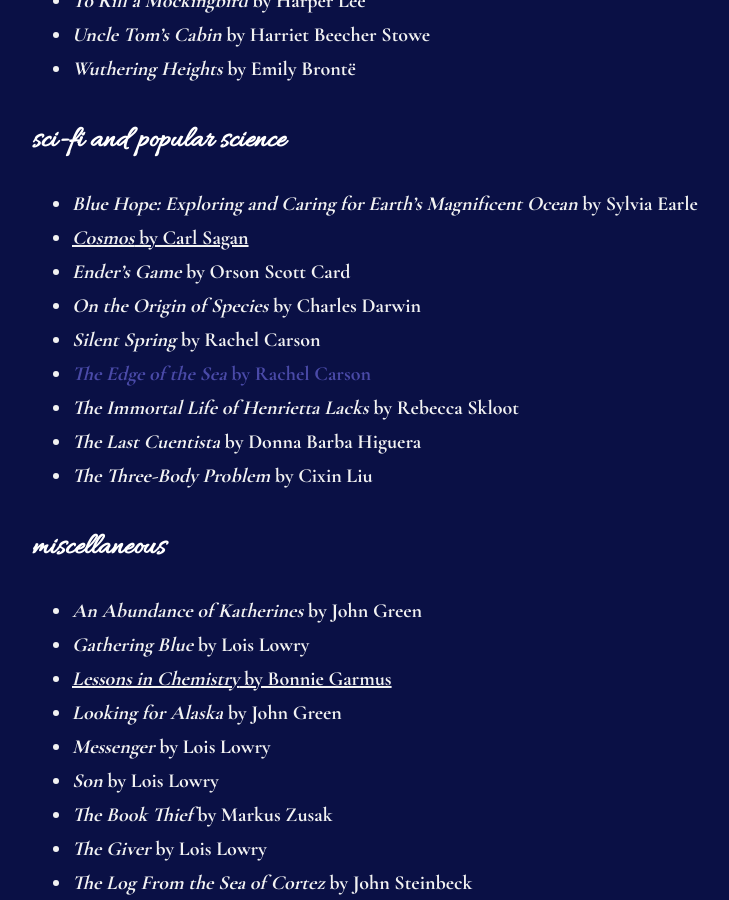
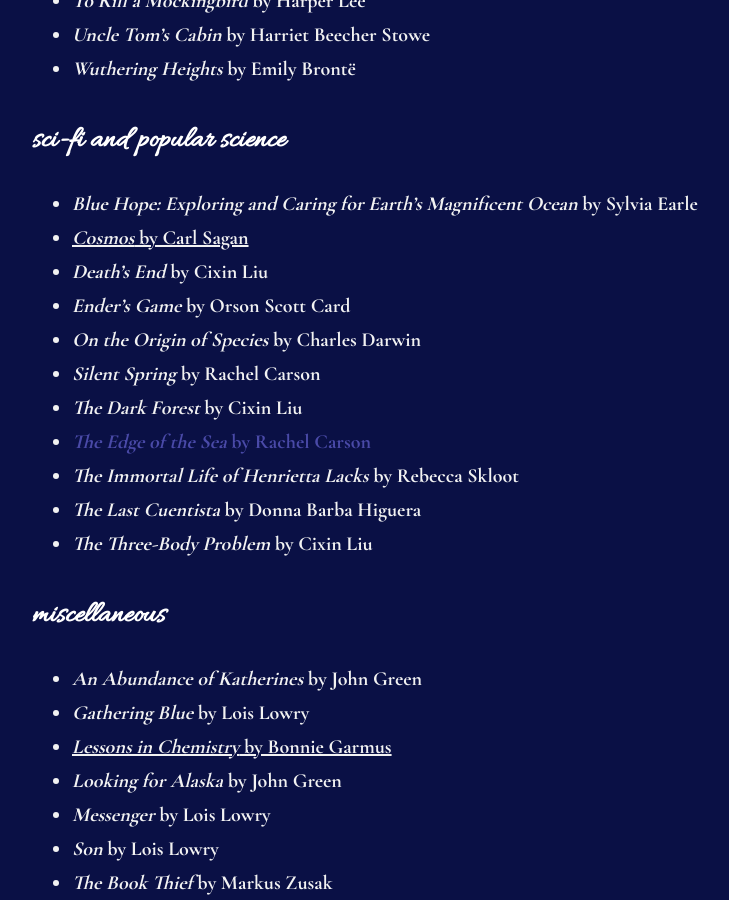
Before and after one commit to leucinemymind/leucinemymind.github.io, a Jekyll site: the page built from books.md, in a window 1280 px wide and 900 px high, scrolled down 1296 px. Shown: the whole window, without its empty margins (183-912 px from the left). Built offline with Jekyll 4.4.1, drawn with Linux system fonts in a browser that asks for light colours; our own code applies the rules of GitHub Pages for plain Markdown files.

Commit message:
Update books.md

```diff
--- a/books.md
+++ b/books.md
@@ -49,9 +49,11 @@ normal text = memorable, but not up there <br/>
 
 - *Blue Hope: Exploring and Caring for Earth's Magnificent Ocean* by Sylvia Earle
 - <span style="font-weight: bold; text-decoration: underline">*Cosmos* by Carl Sagan</span>
+- *Death's End* by Cixin Liu
 - *Ender's Game* by Orson Scott Card
 - *On the Origin of Species* by Charles Darwin
 - ***Silent Spring*** **by Rachel Carson**
+- *The Dark Forest* by Cixin Liu
 - <span style="color:#4a4aa8">*The Edge of the Sea* by Rachel Carson</span>
 - ***The Immortal Life of Henrietta Lacks*** **by Rebecca Skloot**
 - *The Last Cuentista* by Donna Barba Higuera
```
